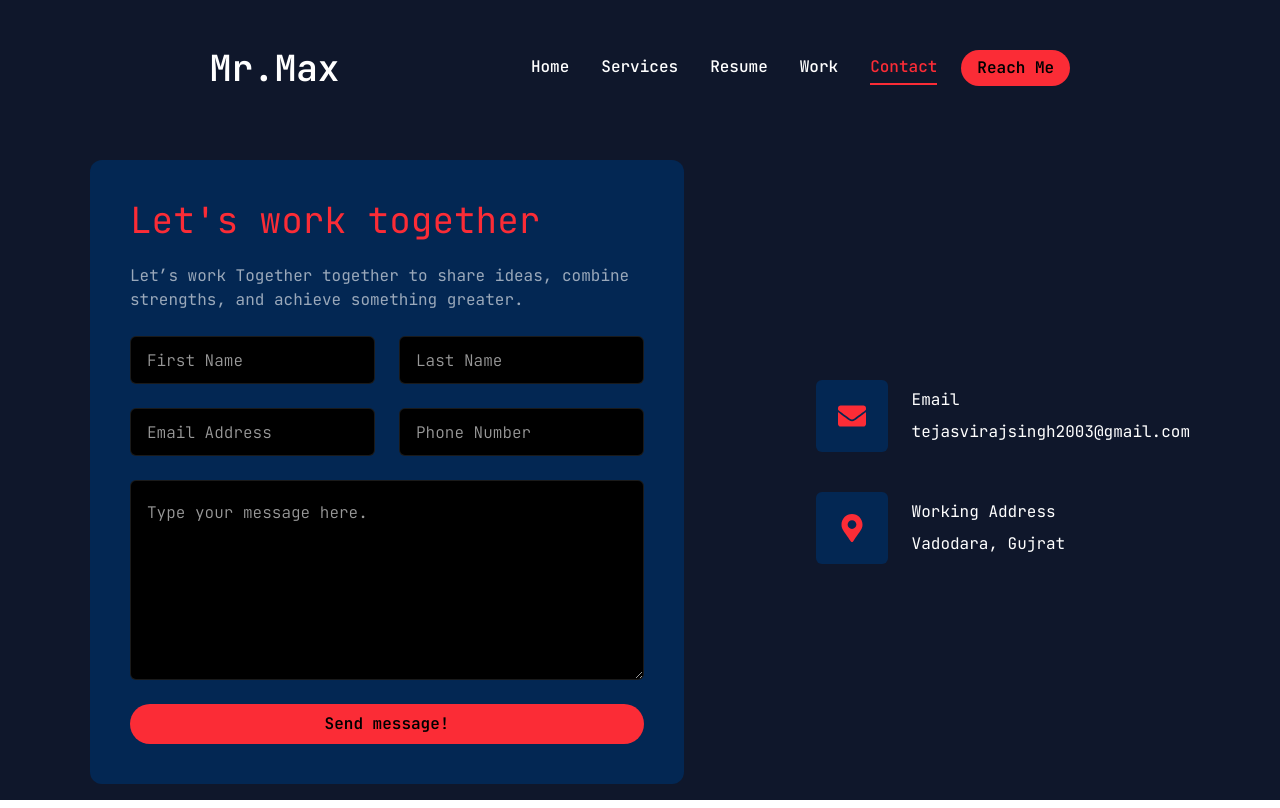
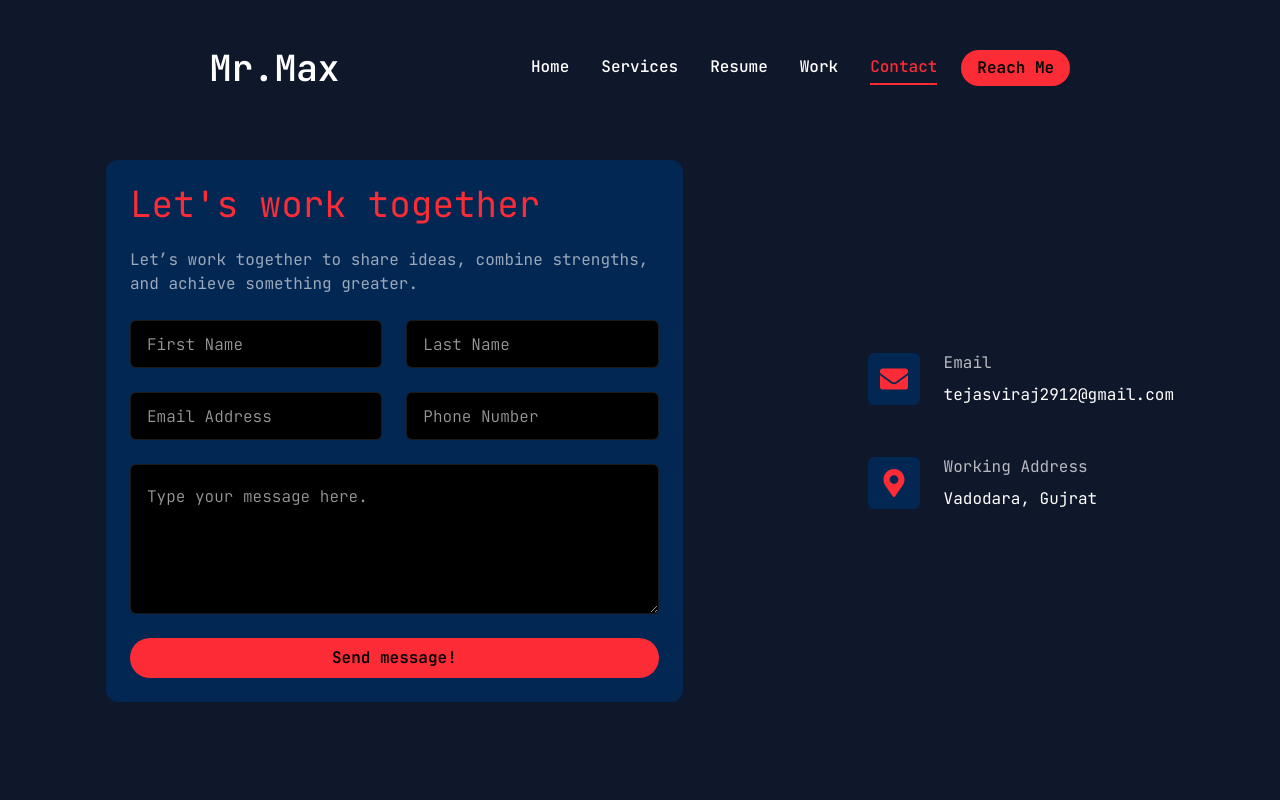
Before and after one commit to tejasvirajsingh/Portfolio-React-js., a Next.js app: page /contact in a window 1280 px wide. Built offline with nearby package versions, Linux system fonts and the light colour scheme.

Commit message:
update the Send message

```diff
--- a/app/contact/page.jsx
+++ b/app/contact/page.jsx
@@ -1,26 +1,18 @@
 "use client";
 
+import { useRef } from "react";
 import { Button } from "@/components/ui/button";
 import { Input } from "@/components/ui/input";
 import { Textarea } from "@/components/ui/textarea";
-
-import {
-    Select,
-    SelectContent,
-    SelectGroup,
-    SelectItem,
-    SelectLabel,
-    SelectTrigger,
-    SelectValue,
-} from "@/components/ui/select";
-
-import { FaPhoneAlt, FaEnvelope, FaMapMarkerAlt } from "react-icons/fa";
+import { FaEnvelope, FaMapMarkerAlt } from "react-icons/fa";
+import { motion } from "framer-motion";
+import emailjs from "@emailjs/browser";
 
 const info = [
   {
     icon: <FaEnvelope />,
     title: "Email",
-        description: "tejasvirajsingh2003@gmail.com",
+    description: "tejasviraj2912@gmail.com",
   },
   {
     icon: <FaMapMarkerAlt />,
@@ -28,81 +20,96 @@ const info = [
     description: "Vadodara, Gujrat",
   },
 ];
-import { motion } from "framer-motion";
 
 const Contact = () => {
+  const formRef = useRef(); // ⭐ To capture form data
+
+  // ⭐ Function to send email using EmailJS
+  const sendEmail = (e) => {
+    e.preventDefault();
+
+    emailjs
+      .sendForm(
+        "service_hmmrbbq",     // Replace from EmailJS dashboard
+        "template_tx0uvv8",    // Replace from EmailJS dashboard
+        formRef.current,
+        "woPiRsJRKzg3Mq_-M"      // Replace from EmailJS dashboard
+      )
+      .then(
+        (result) => {
+          alert("Message sent successfully!");
+          formRef.current.reset(); // Clear form after success
+        },
+        (error) => {
+          alert("Error sending message. Try again.");
+        }
+      );
+  };
+
   return (
     <motion.section
       initial={{ opacity: 0 }}
       animate={{
         opacity: 1,
-                transition: { delay: 2.4, duration: 0.4, ease: "easeIn" },
+        transition: { delay: 0.5, duration: 0.4, ease: "easeIn" },
       }}
       className="py-6"
     >
-            <div className="max-w-[1100px] w-full px-4 sm:px-6 md:px-8 lg:px-0 mx-auto">
+      <div className="max-w-[1100px] w-full px-4 mx-auto">
         <div className="flex flex-col xl:flex-row gap-[30px]">
+
+          {/* LEFT SIDE — Contact Form */}
           <div className="xl:w-[54%] order-2 xl:order-none">
             <form
-                            className="flex flex-col gap-6 p-5 sm:p-8 md:p-10 bg-[#032753] rounded-xl"
-                            action=""
+              ref={formRef} // ⭐ Connect form to EmailJS
+              onSubmit={sendEmail} // ⭐ Handle submit
+              className="flex flex-col gap-6 p-6 bg-[#032753] rounded-xl"
             >
-                            <h3 className="text-3xl sm:text-4xl text-red-500">
-                                Let's work together
-                            </h3>
+              <h3 className="text-3xl sm:text-4xl text-red-500">Let's work together</h3>
               <p className="text-white/60 text-sm sm:text-base">
-                                 Let’s work Together
-                                together to share ideas, combine strengths, and
-                                achieve something greater.
+                Let’s work together to share ideas, combine strengths,
+                and achieve something greater.
               </p>
+
+              {/* Input fields */}
               <div className="grid grid-cols-1 md:grid-cols-2 gap-6">
-                                <Input
-                                    type="firstname"
-                                    placeholder="First Name"
+                <Input type="text" name="first_name" placeholder="First Name" required />
+                <Input type="text" name="last_name" placeholder="Last Name" required />
+                <Input type="email" name="email" placeholder="Email Address" required />
+                <Input type="text" name="phone" placeholder="Phone Number" required />
+              </div>
+
+              <Textarea
+                name="message"
+                className="h-[150px]"
+                placeholder="Type your message here."
+                required
               />
-                                <Input
-                                    type="lastname"
-                                    placeholder="Last Name"
-                                />
-                                <Input
-                                    type="email"
-                                    placeholder="Email Address"
-                                />
-                                <Input
-                                    type="phone"
-                                    placeholder="Phone Number"
-                                />
-                            </div>
-                            <Textarea
-                                className="h-[150px] sm:h-[200px]"
-                                placeholder="Type your message here."
-                            />
-                            <Button size="md" className=" px-1 py-2">
+
+              <Button size="md" className="px-1 py-2" type="submit">
                 Send message!
               </Button>
             </form>
           </div>
 
-                    <div className="flex-1 flex items-center xl:justify-end order-1 xl:order-none mb-6 sm:mb-8 xl:mb-0">
+          {/* RIGHT SIDE — Contact Info */}
+          <div className="flex-1 flex items-center xl:justify-end order-1 xl:order-none mb-8 xl:mb-0">
             <ul className="flex flex-col gap-10">
-                            {info.map((item, index) => {
-                                return (
-                                    <li
-                                        key={index}
-                                        className="flex items-center gap-6"
-                                    >
-                                        <div className="w-[52px] h-[52px] xl:w-[72px] xl:h-[72px] bg-[#032753] text-red-500 rounded-md flex items-center justify-center">
+              {info.map((item, index) => (
+                <li key={index} className="flex items-center gap-6">
+                  <div className="w-[52px] h-[52px] bg-[#032753] text-red-500 rounded-md flex items-center justify-center">
                     <div className="text-[28px]">{item.icon}</div>
                   </div>
+
                   <div>
-                                            <p>{item.title}</p>
-                                            <h3>{item.description}</h3>
+                    <p className="text-white/70">{item.title}</p>
+                    <h3 className="text-white">{item.description}</h3>
                   </div>
                 </li>
-                                );
-                            })}
+              ))}
             </ul>
           </div>
+
         </div>
       </div>
     </motion.section>
--- a/package.json
+++ b/package.json
@@ -9,6 +9,7 @@
     "lint": "eslint"
   },
   "dependencies": {
+    "@emailjs/browser": "^4.4.1",
     "@radix-ui/react-dialog": "^1.1.15",
     "@radix-ui/react-scroll-area": "^1.2.10",
     "@radix-ui/react-select": "^2.2.6",
@@ -17,9 +18,10 @@
     "@radix-ui/react-tooltip": "^1.2.8",
     "class-variance-authority": "^0.7.1",
     "clsx": "^2.1.1",
+    "emailjs-com": "^3.2.0",
     "framer-motion": "^12.23.12",
     "lucide-react": "^0.543.0",
-    "next": "15.5.2",
+    "next": "^16.0.7",
     "react": "19.1.0",
     "react-countup": "^6.5.3",
     "react-dom": "19.1.0",
```
Also changed, not shown: 1 other file (tests, documents, lock files or other folders). Lines whose indentation alone changed are shown as unchanged.
